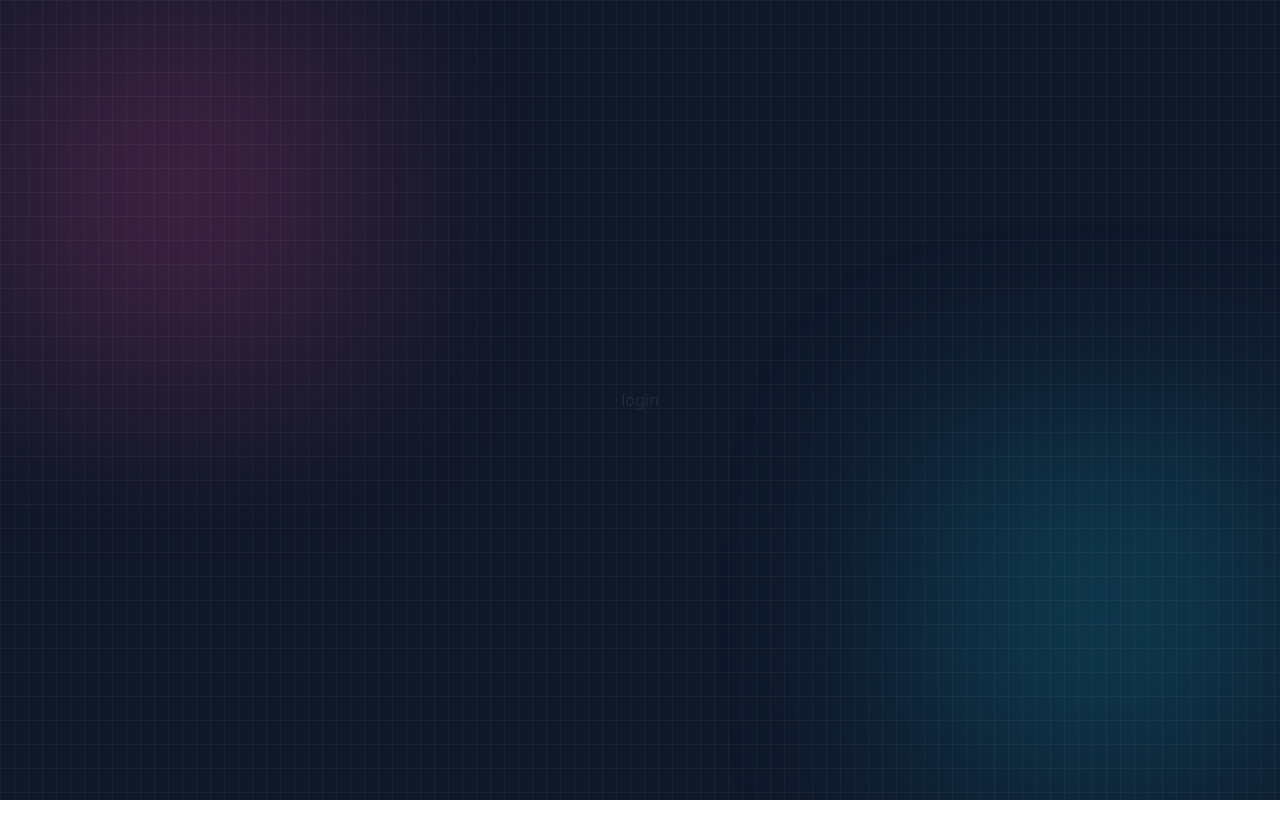
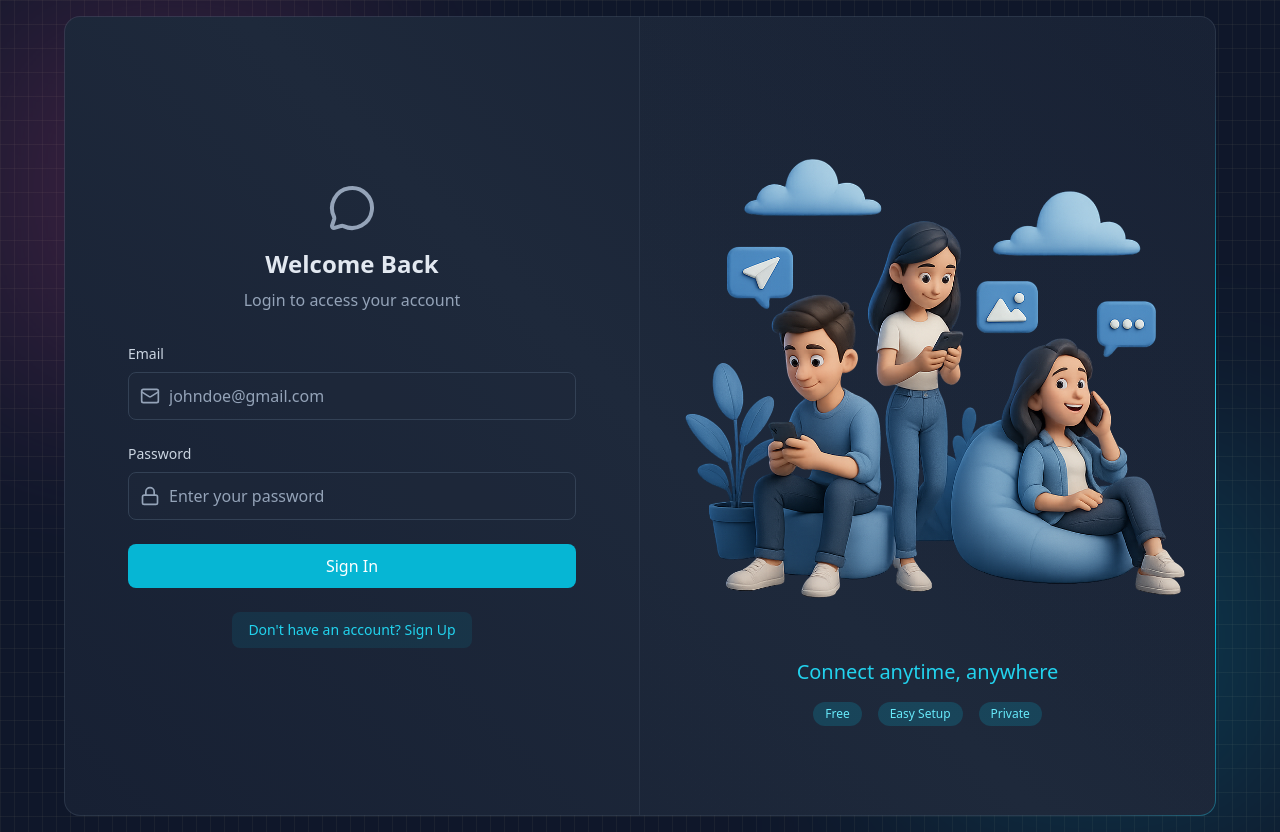
Before and after one commit to Jeffrey-Thomass/chat_app, a React app in the folder frontend/: page /login in a window 1280 px wide. Before the commit the page ends 800 px from the top, so only its background shows below. Built offline with nearby package versions, Linux system fonts and the light colour scheme; no server answers; the HTML template or start-up script is replaced by a standard one.

Commit message:
login and logout implemented

```diff
--- a/frontend/src/pages/ChatPage.jsx
+++ b/frontend/src/pages/ChatPage.jsx
@@ -1,9 +1,12 @@
 import React from 'react'
+import { useAuthStore } from '../store/useAuthStore.js'
 
 export default function ChatPage() {
+  const {logout} = useAuthStore();
   return (
-    <div>
-      <h1>Hello world</h1>
+    <div className='z-10'>
+      ChatPage
+      <button onClick={logout}>Logout</button>
     </div>
   )
 }
--- a/frontend/src/pages/LoginPage.jsx
+++ b/frontend/src/pages/LoginPage.jsx
@@ -1,9 +1,97 @@
-import React from 'react'
+import { useState } from 'react'
+import {useAuthStore} from '../store/useAuthStore.js'
+import {Link} from 'react-router'
+import BorderAnimatedComponent from '../components/BorderAnimatedComponent.jsx'
+import { MessageCircleIcon, LockIcon, MailIcon, UserIcon, LoaderIcon } from "lucide-react";
+
+
 
 export default function LoginPage() {
+  const[formData , setFormData] = useState({ email : "", password : ""});
+  const {login , isLoggingIn} = useAuthStore();
+  const handleSubmit = (e) => {
+    e.preventDefault();
+    login(formData);
+  };
   return (
-    <div>
-      <h1>login</h1>
+    <div className="w-full flex items-center justify-center p-4 bg-slate-900">
+      <div className="relative w-full max-w-6xl md:h-[800px] h-[650px]">
+          <BorderAnimatedComponent>
+            <div className='w-full flex flex-col md:flex-row '>
+              <div className="md:w-1/2 p-8 flex items-center justify-center md:border-r border-slate-600/30">
+                <div className="w-full max-w-md">
+                  <div className="text-center mb-8">
+                    <MessageCircleIcon className="w-12 h-12 mx-auto text-slate-400 mb-4" />
+                    <h2 className="text-2xl font-bold text-slate-200 mb-2">Welcome Back</h2>
+                    <p className="text-slate-400">Login to access your account</p>
+                  </div>
+                  <form onSubmit={handleSubmit} className='space-y-6'>
+
+                  {/* EMAIL INPUT */}
+                  <div>
+                    <label className="auth-input-label">Email</label>
+                    <div className="relative">
+                      <MailIcon className="auth-input-icon" />
+
+                      <input
+                        type="email"
+                        value={formData.email}
+                        onChange={(e) => setFormData({ ...formData, email: e.target.value })}
+                        className="input"
+                        placeholder="johndoe@gmail.com"
+                      />
+                    </div>
+                  </div>
+                  <div>
+                    <label className="auth-input-label">Password</label>
+                    <div className="relative">
+                      <LockIcon className="auth-input-icon" />
+
+                      <input
+                        type="password"
+                        value={formData.password}
+                        onChange={(e) => setFormData({ ...formData, password: e.target.value })}
+                        className="input"
+                        placeholder="Enter your password"
+                      />
+                    </div>
+                  </div>
+                  <button className="auth-btn" type="submit" disabled={isLoggingIn}>
+                    {isLoggingIn ? (
+                      <LoaderIcon className="w-full h-5 animate-spin text-center" />
+                    ) : (
+                      "Sign In"
+                    )}
+                  </button>
+                  </form>
+                  <div className="mt-6 text-center">
+                  <Link to="/login" className="auth-link">
+                    Don't have an account? Sign Up
+                  </Link>
+                </div>
+                </div>
+              </div>
+              <div className="hidden md:w-1/2 md:flex items-center justify-center p-6 bg-gradient-to-bl from-slate-800/20 to-transparent">
+              <div>
+                <img
+                  src="/login.png"
+                  alt="People using mobile devices"
+                  className="w-full h-auto object-contain"
+                />
+                <div className="mt-6 text-center">
+                  <h3 className="text-xl font-medium text-cyan-400">Connect anytime, anywhere</h3>
+
+                  <div className="mt-4 flex justify-center gap-4">
+                    <span className="auth-badge">Free</span>
+                    <span className="auth-badge">Easy Setup</span>
+                    <span className="auth-badge">Private</span>
+                  </div>
+                </div>
+              </div>
+              </div>
+            </div>
+          </BorderAnimatedComponent>
+      </div>
     </div>
   )
 }
--- a/frontend/src/store/useAuthStore.js
+++ b/frontend/src/store/useAuthStore.js
@@ -3,10 +3,11 @@
 import toast from "react-hot-toast";
 
 
-export const useAuthStore = create((set) => ({
+export const useAuthStore = create((set ) => ({
   authUser:null,
   isCheckingAuth : true,
   isSigningUp : false,
+  isLoggingIn: false,
   checkAuth : async()  => {
     try {
       const res = await axiosInstance.get("/auth/check")
@@ -34,5 +35,29 @@
     finally{
       set({isSigningUp : false})
     }
-  }
+  },
+  login: async (data) => {
+    set({ isLoggingIn: true });
+    try {
+      const res = await axiosInstance.post("/auth/login", data);
+      set({ authUser: res.data });
+      toast.success("Logged in successfully");
+    } catch (error) {
+      toast.error(error.response.data.message);
+    } finally {
+      set({ isLoggingIn: false });
+    }
+  },
+
+  logout: async () => {
+    try {
+      await axiosInstance.post("/auth/logout");
+      set({ authUser: null });
+      toast.success("Logged out successfully");
+    } catch (error) {
+      toast.error("Error logging out");
+      console.log("Logout error:", error);
+    }
+  },
+
 }));
```
